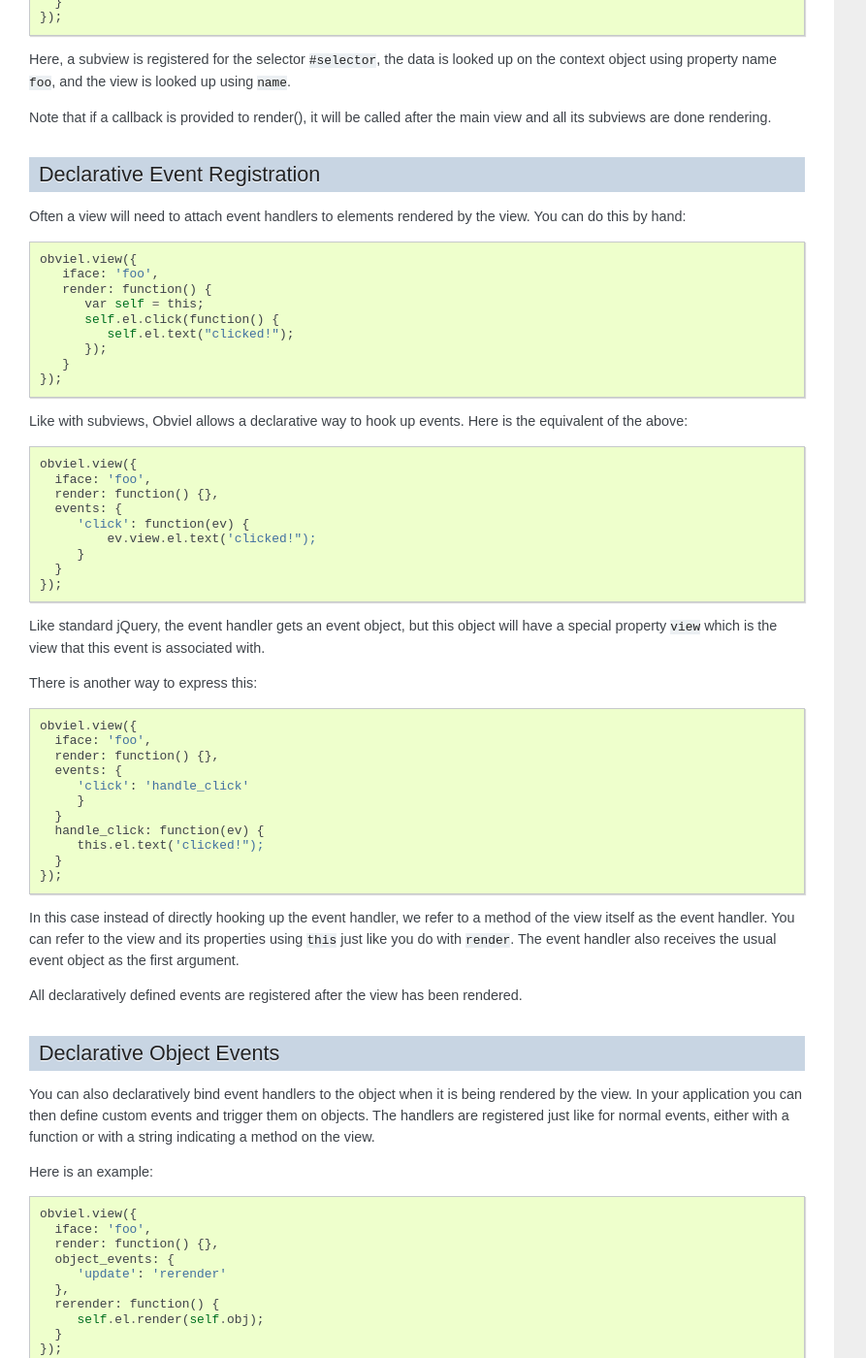
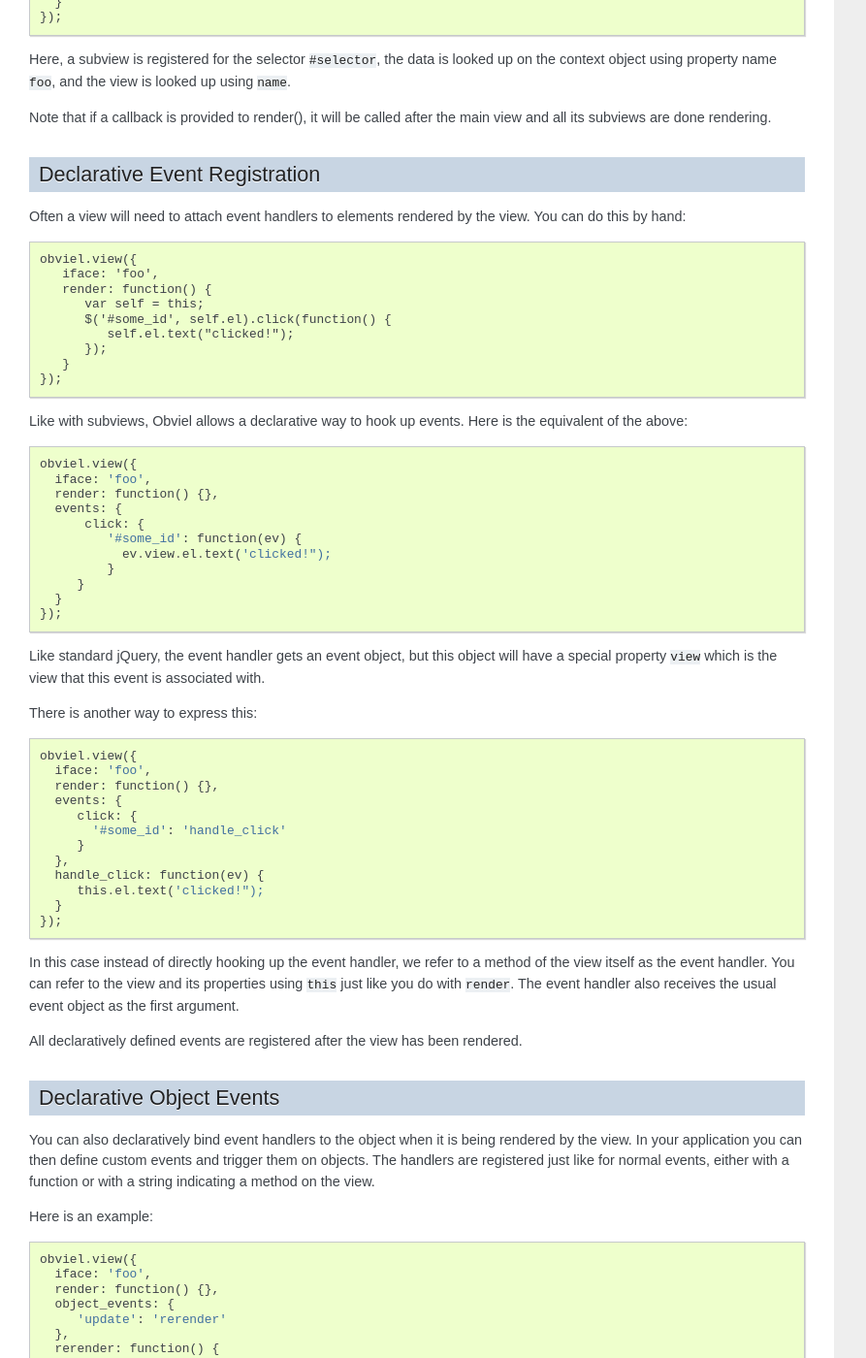
Before and after one commit to obviel/obviel, a Sphinx documentation site: the page built from doc/manual.txt, in a window 1280 px wide and 1400 px high, scrolled down 14312 px. Shown: the whole window at 97% size, without its empty margins (0-893 px from the left). Built offline with Sphinx 7.4.7, drawn with Linux system fonts in a browser that asks for light colours.

Commit message:
Fix the event handler documentation, which has been broken all this time!

```diff
--- a/doc/manual.txt
+++ b/doc/manual.txt
@@ -885,7 +885,7 @@ by the view. You can do this by hand::
      iface: 'foo',
      render: function() {
         var self = this;
-        self.el.click(function() {
+        $('#some_id', self.el).click(function() {
            self.el.text("clicked!");
         });
      }
@@ -898,8 +898,10 @@ is the equivalent of the above::
     iface: 'foo',
     render: function() {},
     events: {
-       'click': function(ev) {
-           ev.view.el.text('clicked!");
+        click: {
+           '#some_id': function(ev) {
+             ev.view.el.text('clicked!");
+           }
        }
     }
   });
@@ -914,9 +916,10 @@ There is another way to express this::
     iface: 'foo',
     render: function() {},
     events: {
-       'click': 'handle_click'
+       click: {
+         '#some_id': 'handle_click'
        }
-    }
+    },
     handle_click: function(ev) {
        this.el.text('clicked!");
     }
```
